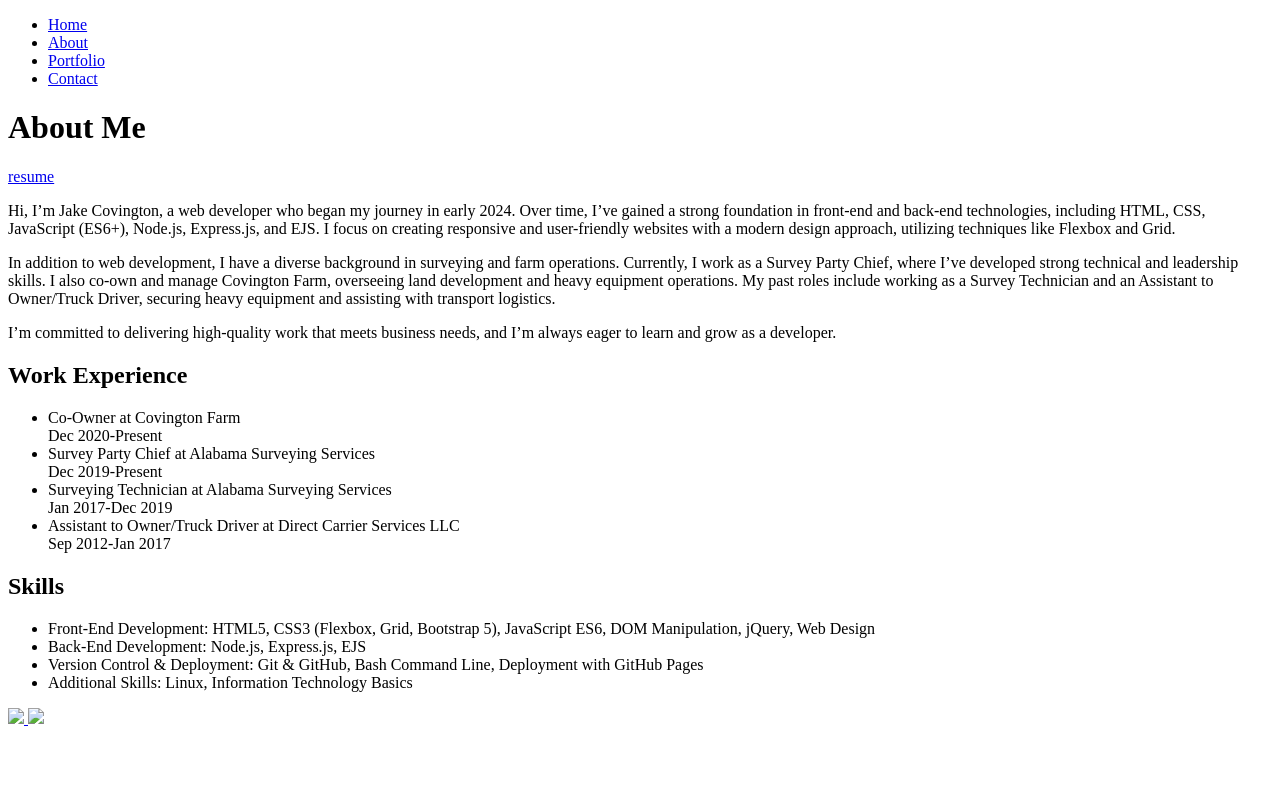
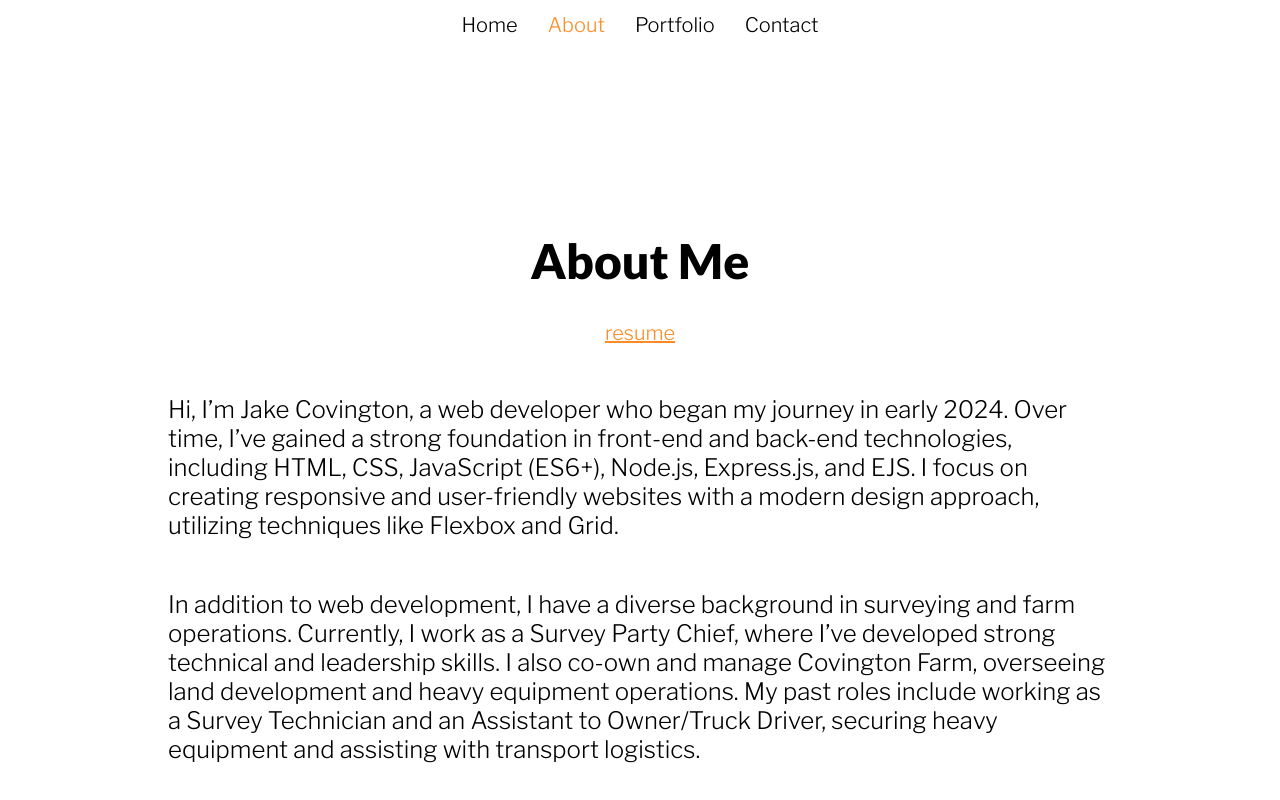
Before and after one commit to itzJcovington/personal_website, a plain HTML site: page pages/about.html in a window 1280 px wide. Shown: the top 800 px of the page. Drawn offline with nearby package versions, Linux system fonts and the light colour scheme; the site is published under a folder, as on GitHub Pages, so addresses that start at the root find nothing.

Commit message:
Update about.html

```diff
--- a/pages/about.html
+++ b/pages/about.html
@@ -5,15 +5,15 @@
         <meta name="viewport" content="width=device-width, initial-scale=1.0">
         <title>Jake Covington | Web Developer</title>
 
-        <link rel="stylesheet" href="/assets/css/styles.css">
+        <link rel="stylesheet" href="../assets/css/styles.css">
     </head>
     <body>
         <header>
             <ul>
-                <li><a href="/index.html">Home</a></li>
-                <li><a href="/pages/about.html" class="orange-txt">About</a></li>
-                <li><a href="/pages/portfolio.html">Portfolio</a></li>
-                <li><a href="/pages/contact.html">Contact</a></li>
+                <li><a href="../index.html">Home</a></li>
+                <li><a href="../pages/about.html" class="orange-txt">About</a></li>
+                <li><a href="../pages/portfolio.html">Portfolio</a></li>
+                <li><a href="../pages/contact.html">Contact</a></li>
             </ul>
         </header>
         <main>
@@ -45,10 +45,10 @@
         </main>
         <footer>
             <a href="https://github.com/itzJcovington" target="_blank">
-                <img src="/assets/images/github.svg" class="social-icons">
+                <img src="../assets/images/github.svg" class="social-icons">
             </a>
             <a href="https://www.linkedin.com/in/charles-covington-85a9612b3/" target="_blank">
-                <img src="/assets/images/linkedin.svg" class="social-icons">
+                <img src="../assets/images/linkedin.svg" class="social-icons">
             </a>
         </footer>
     </body>
```
